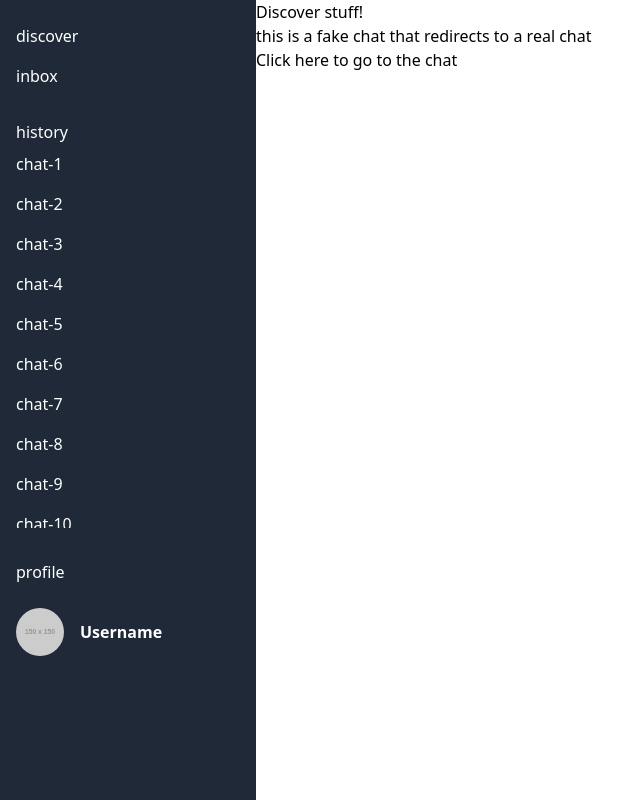
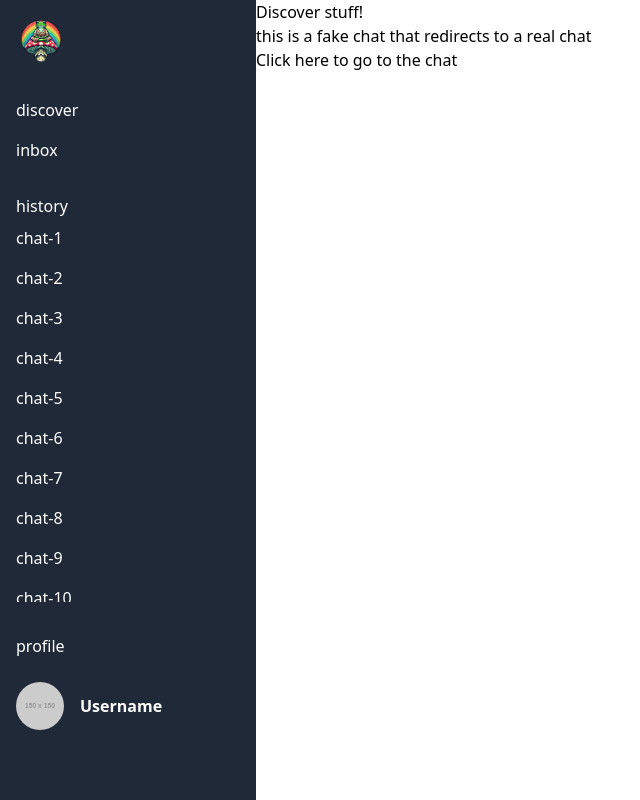
Before and after one commit to na47io/sage-clone, a Next.js app in the folder frontend/: page / in a window 1280 px wide. Shown: the whole page, without its empty margins (0-640 px from the left). Built offline with nearby package versions, Linux system fonts and the light colour scheme.

Commit message:
feat: add logo

```diff
--- a/frontend/app/layout.tsx
+++ b/frontend/app/layout.tsx
@@ -3,6 +3,7 @@
 import Link from "next/link";
 import React, { useState, useRef, useEffect } from "react";
 import "../styles/globals.css";
+import Image from "next/image";
 
 function ProfileCard({
   username,
@@ -79,6 +80,8 @@
           isLeftSidebarOpen ? "translate-x-0" : "-translate-x-full"
         } md:translate-x-0`}
       >
+        <Image src="/logo.png" alt="logo" width={50} height={50} />
+        <br></br>
         <Link href="/" className="block py-2">
           discover
         </Link>
```
Also changed, not shown: frontend/public/logo.png (added).
